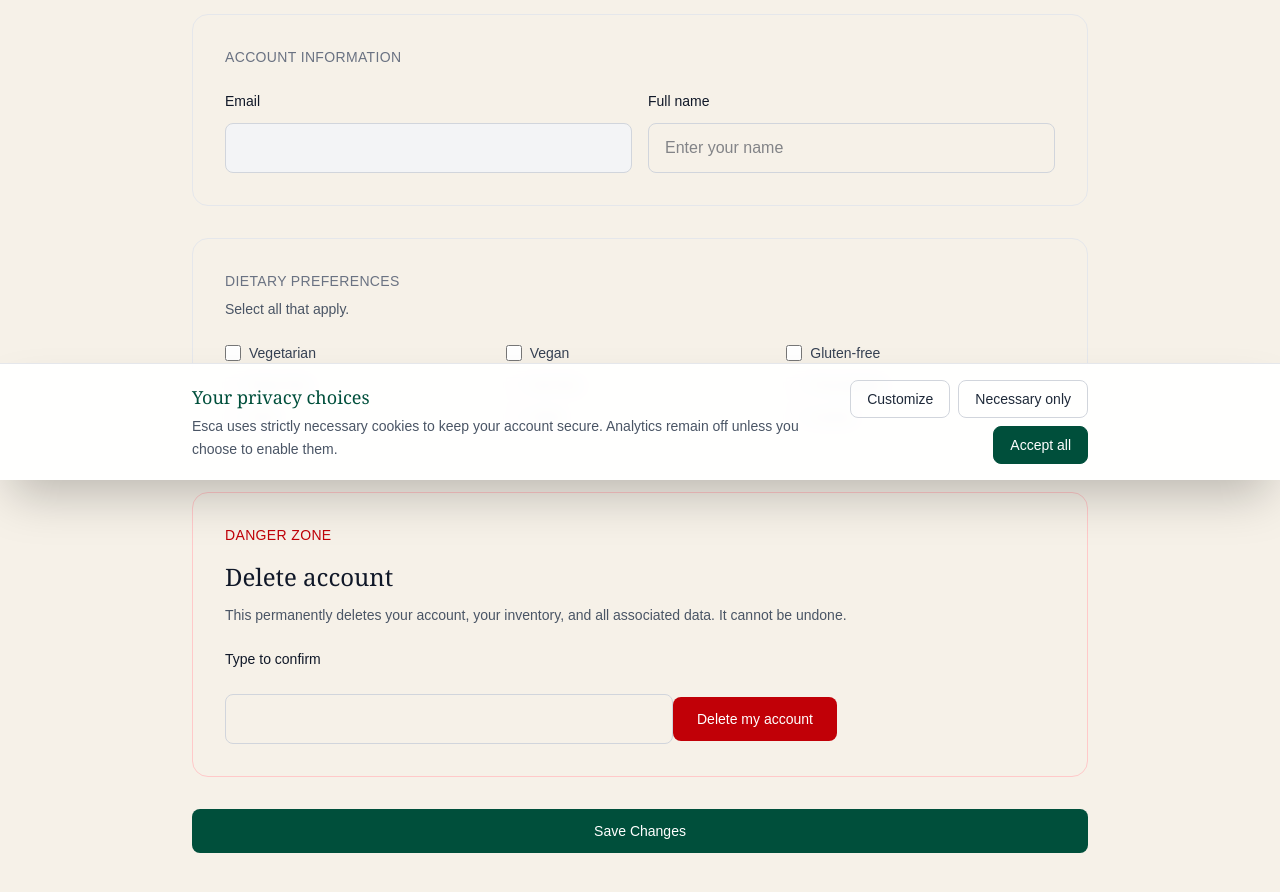
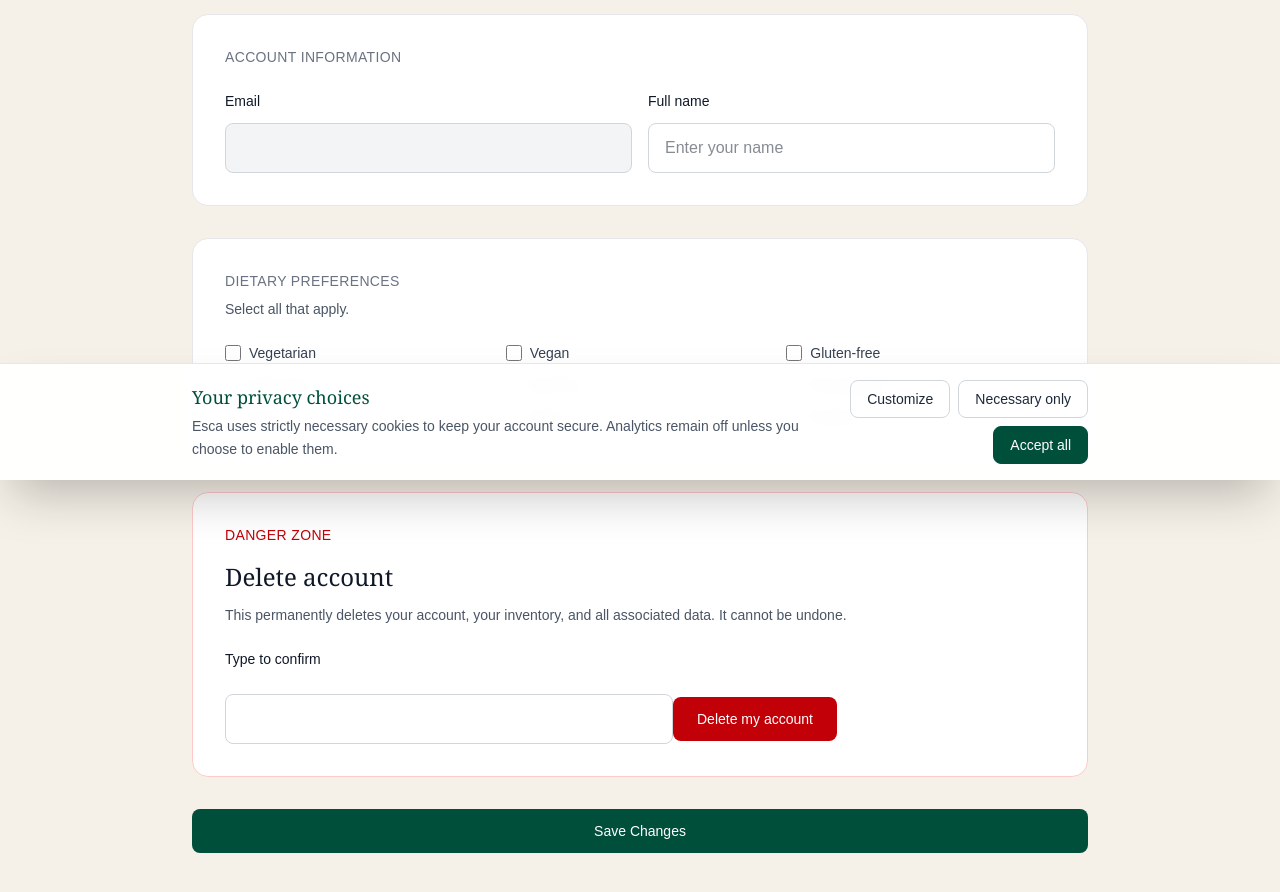
Before and after one commit to alexandrapuig/esca-app, a Next.js app in the folder frontend/: page /profile in a window 1280 px wide. Shown: the part 320-1212 px from the top of the page. Built offline with nearby package versions, Linux system fonts and the light colour scheme; no server answers.

Commit message:
white card and input backgrounds on beige; remove decorative emoji

```diff
--- a/frontend/app/(app)/dashboard/page.tsx
+++ b/frontend/app/(app)/dashboard/page.tsx
@@ -10,14 +10,13 @@ import { getUserStats, type UserStats } from '@/lib/api';
 const STAT_CARDS: Array<{
   title: string;
   key: keyof UserStats;
-  icon: string;
   colors: string;
   unit?: string;
 }> = [
-  { title: 'Items Consumed', key: 'items_consumed_count', icon: '📦', colors: 'bg-amber-50 border-amber-100' },
-  { title: 'Waste Prevented', key: 'waste_prevented_kg', icon: '♻️', colors: 'bg-green-50 border-green-100', unit: 'kg' },
-  { title: 'CO₂ Saved', key: 'co2_saved_kg', icon: '🌍', colors: 'bg-teal-50 border-teal-100', unit: 'kg' },
-  { title: 'Money Saved', key: 'money_saved', icon: '💰', colors: 'bg-purple-50 border-purple-100', unit: '$' },
+  { title: 'Items Consumed', key: 'items_consumed_count', colors: 'bg-amber-50 border-amber-100' },
+  { title: 'Waste Prevented', key: 'waste_prevented_kg', colors: 'bg-green-50 border-green-100', unit: 'kg' },
+  { title: 'CO₂ Saved', key: 'co2_saved_kg', colors: 'bg-teal-50 border-teal-100', unit: 'kg' },
+  { title: 'Money Saved', key: 'money_saved', colors: 'bg-purple-50 border-purple-100', unit: '$' },
 ];
 
 export default function DashboardPage() {
@@ -96,7 +95,6 @@ export default function DashboardPage() {
           <section className="grid gap-6 sm:grid-cols-2 md:gap-8 lg:grid-cols-4">
             {STAT_CARDS.map((card) => (
               <div key={card.key} className={`rounded-2xl border-2 p-6 md:p-8 ${card.colors}`}>
-                <p className="text-2xl">{card.icon}</p>
                 <p className="mt-4 text-sm text-gray-600">{card.title}</p>
                 <p className="mt-2 text-2xl font-semibold text-gray-900">
                   {card.unit === '$' ? `$${stats[card.key]}` : `${stats[card.key]}${card.unit ? ` ${card.unit}` : ''}`}
@@ -111,7 +109,6 @@ export default function DashboardPage() {
             href="/inventory/add"
             className="rounded-2xl border border-gray-200 bg-white p-6 transition hover:shadow-lg md:p-8"
           >
-            <p className="text-2xl">+</p>
             <h2 className="mt-4 font-serif text-2xl leading-snug">Add Item</h2>
             <p className="mt-2 text-sm font-light leading-relaxed text-gray-600">
               Start tracking your fresh produce and pantry items
@@ -119,7 +116,6 @@ export default function DashboardPage() {
           </Link>
 
           <Link href="/inventory" className="rounded-2xl border border-gray-200 bg-white p-6 transition hover:shadow-lg md:p-8">
-            <p className="text-2xl">📦</p>
             <h2 className="mt-4 font-serif text-2xl leading-snug">Your Inventory</h2>
             <p className="mt-2 text-sm font-light leading-relaxed text-gray-600">
               Manage and monitor all your tracked items
@@ -127,7 +123,6 @@ export default function DashboardPage() {
           </Link>
 
           <Link href="/recipes" className="rounded-2xl border border-gray-200 bg-white p-6 transition hover:shadow-lg md:p-8">
-            <p className="text-2xl">🍳</p>
             <h2 className="mt-4 font-serif text-2xl leading-snug">Discover Recipes</h2>
             <p className="mt-2 text-sm font-light leading-relaxed text-gray-600">
               AI-powered recipes from your expiring items
--- a/frontend/app/(app)/profile/page.tsx
+++ b/frontend/app/(app)/profile/page.tsx
@@ -93,7 +93,7 @@ export default function ProfilePage() {
   if (isLoading) {
     return (
       <main className="flex min-h-screen items-center justify-center bg-[#f6f1e8] px-6 py-16 text-gray-900">
-        <section className="w-full max-w-xl rounded-2xl border border-gray-200 p-10">
+        <section className="w-full max-w-xl rounded-2xl border border-gray-200 bg-white p-10">
           <div className="h-3 w-24 animate-pulse rounded-full bg-gray-200" />
           <div className="mt-6 h-10 w-3/4 animate-pulse rounded-full bg-gray-100" />
         </section>
@@ -121,7 +121,7 @@ export default function ProfilePage() {
           </div>
         ) : null}
 
-        <section className="rounded-2xl border border-gray-200 p-6 md:p-8">
+        <section className="rounded-2xl border border-gray-200 bg-white p-6 md:p-8">
           <p className="text-sm font-medium uppercase tracking-wide text-gray-500">Account information</p>
           <div className="mt-6 grid gap-4 sm:grid-cols-2">
             <div>
@@ -140,13 +140,13 @@ export default function ProfilePage() {
                 value={name}
                 onChange={(event) => setName(event.target.value)}
                 placeholder="Enter your name"
-                className="w-full rounded-lg border border-gray-300 px-4 py-3 text-gray-900 transition focus:border-transparent focus:outline-none focus:ring-2 focus:ring-emerald-600"
+                className="w-full rounded-lg border border-gray-300 bg-white px-4 py-3 text-gray-900 transition focus:border-transparent focus:outline-none focus:ring-2 focus:ring-emerald-600"
               />
             </div>
           </div>
         </section>
 
-        <section className="rounded-2xl border border-gray-200 p-6 md:p-8">
+        <section className="rounded-2xl border border-gray-200 bg-white p-6 md:p-8">
           <p className="text-sm font-medium uppercase tracking-wide text-gray-500">Dietary preferences</p>
           <p className="mt-2 text-sm font-light text-gray-600">Select all that apply.</p>
           <div className="mt-6 grid grid-cols-2 gap-3 md:grid-cols-3">
@@ -168,7 +168,7 @@ export default function ProfilePage() {
         </section>
 
         {stats ? (
-          <section className="rounded-2xl border border-gray-200 p-6 md:p-8">
+          <section className="rounded-2xl border border-gray-200 bg-white p-6 md:p-8">
             <p className="text-sm font-medium uppercase tracking-wide text-gray-500">Your impact</p>
             <div className="mt-6 grid grid-cols-2 gap-4 md:grid-cols-3">
               <div className="rounded-2xl border-2 border-blue-200 bg-blue-50 p-5">
@@ -191,7 +191,7 @@ export default function ProfilePage() {
           </section>
         ) : null}
 
-        <section className="rounded-2xl border border-red-200 p-6 md:p-8">
+        <section className="rounded-2xl border border-red-200 bg-white p-6 md:p-8">
           <p className="text-sm font-medium uppercase tracking-wide text-red-700">Danger zone</p>
           <h2 className="mt-4 font-serif text-2xl">Delete account</h2>
           <p className="mt-3 text-sm font-light text-gray-600">
@@ -206,7 +206,7 @@ export default function ProfilePage() {
             value={deleteConfirmText}
             onChange={(event) => setDeleteConfirmText(event.target.value)}
             placeholder={email}
-            className="w-full max-w-md rounded-lg border border-gray-300 px-4 py-3 text-gray-900 transition focus:border-transparent focus:outline-none focus:ring-2 focus:ring-red-600"
+            className="w-full max-w-md rounded-lg border border-gray-300 bg-white px-4 py-3 text-gray-900 transition focus:border-transparent focus:outline-none focus:ring-2 focus:ring-red-600"
           />
           <button
             type="button"
```
